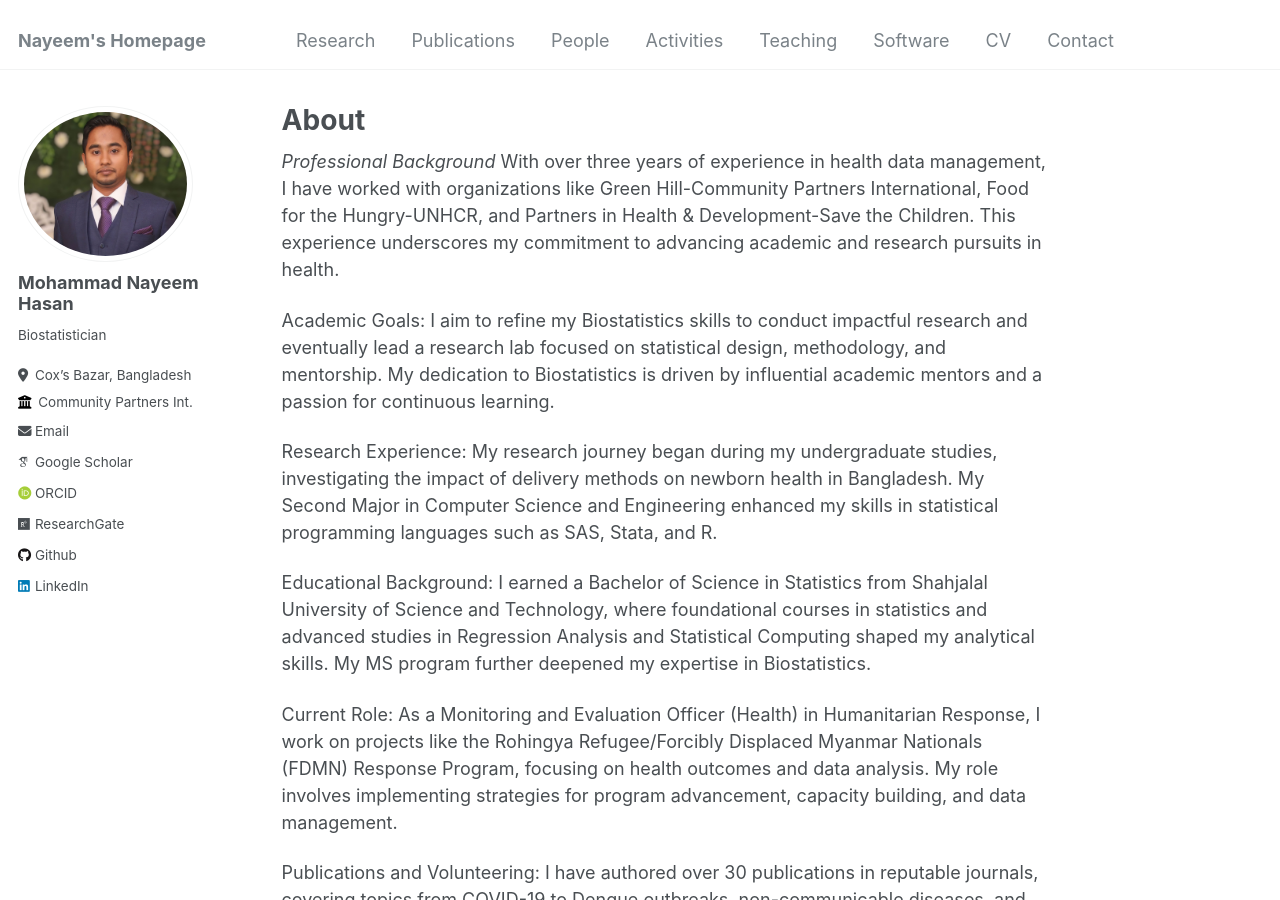
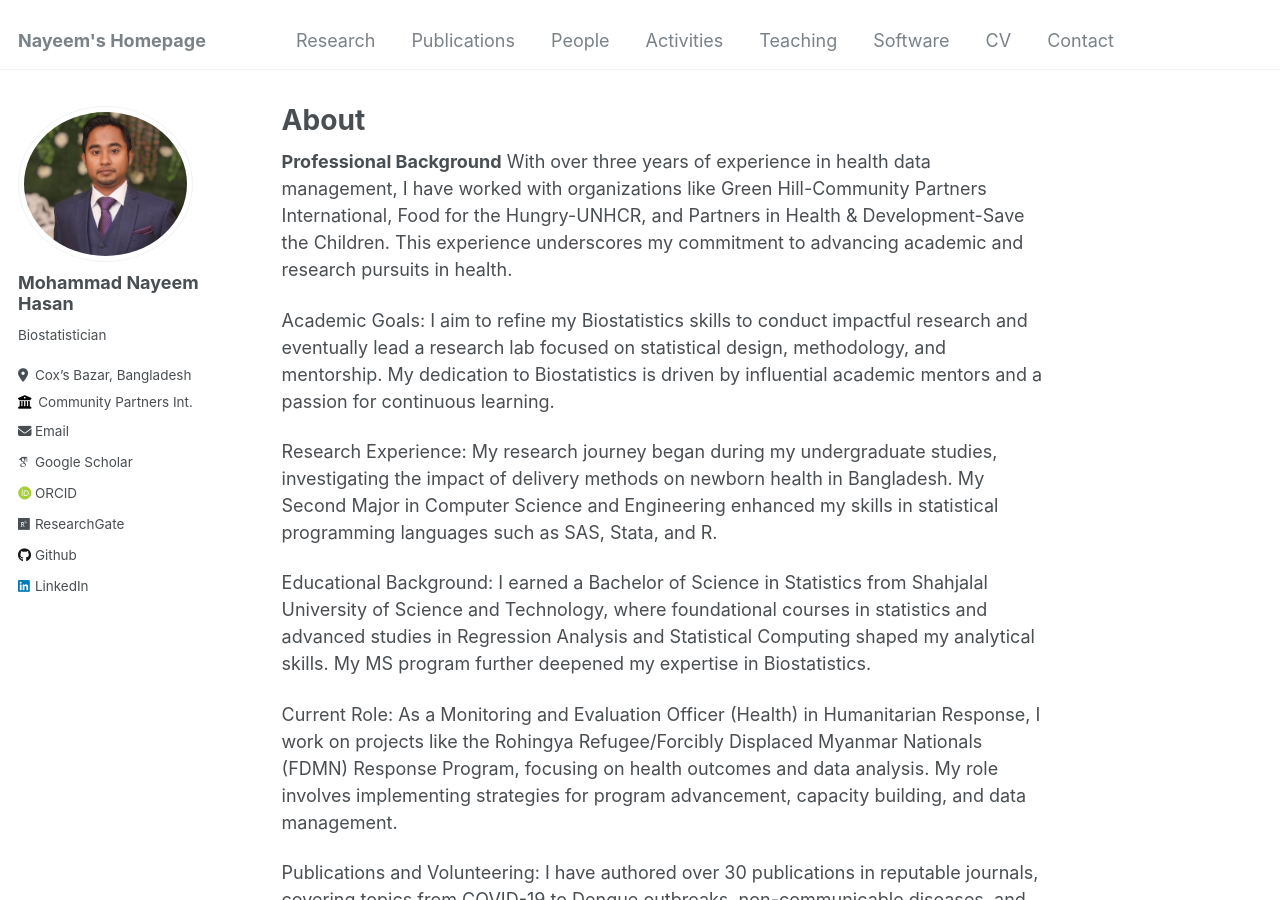
Before and after one commit to nayeemlab/nayeemlab.github.io, a Jekyll site: the page built from _pages/about.md, in a window 1280 px wide and 900 px high. Built offline with Jekyll 4.4.1, drawn with Linux system fonts in a browser that asks for light colours; some web fonts are replaced.

```diff
--- a/_pages/about.md
+++ b/_pages/about.md
@@ -7,7 +7,7 @@ redirect_from:
   - /about.html
 ---
 
-*Professional Background*
+**Professional Background**
 With over three years of experience in health data management, I have worked with organizations like Green Hill-Community Partners International, Food for the Hungry-UNHCR, and Partners in Health & Development-Save the Children. This experience underscores my commitment to advancing academic and research pursuits in health.
 
 Academic Goals: I aim to refine my Biostatistics skills to conduct impactful research and eventually lead a research lab focused on statistical design, methodology, and mentorship. My dedication to Biostatistics is driven by influential academic mentors and a passion for continuous learning.
```
